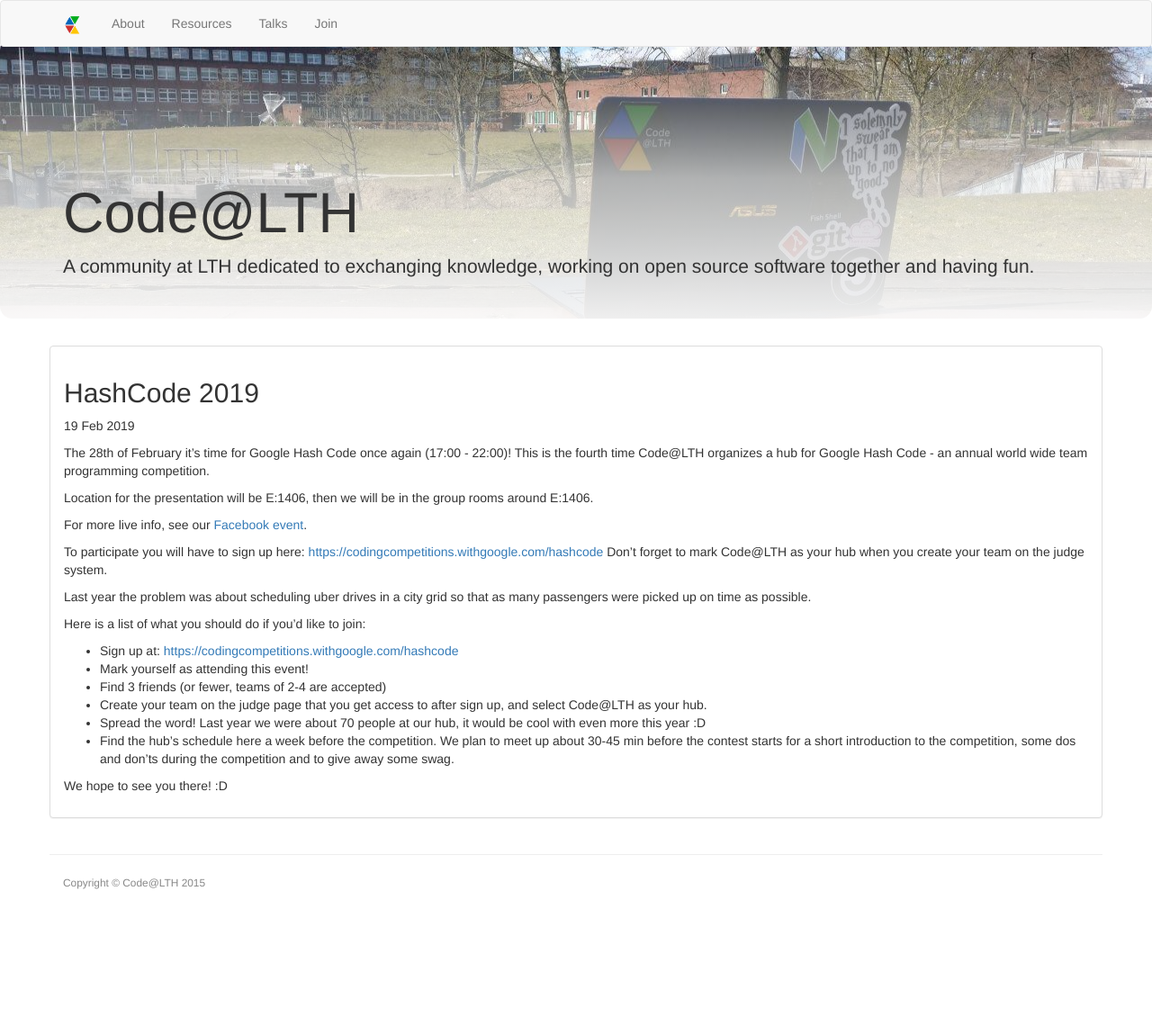
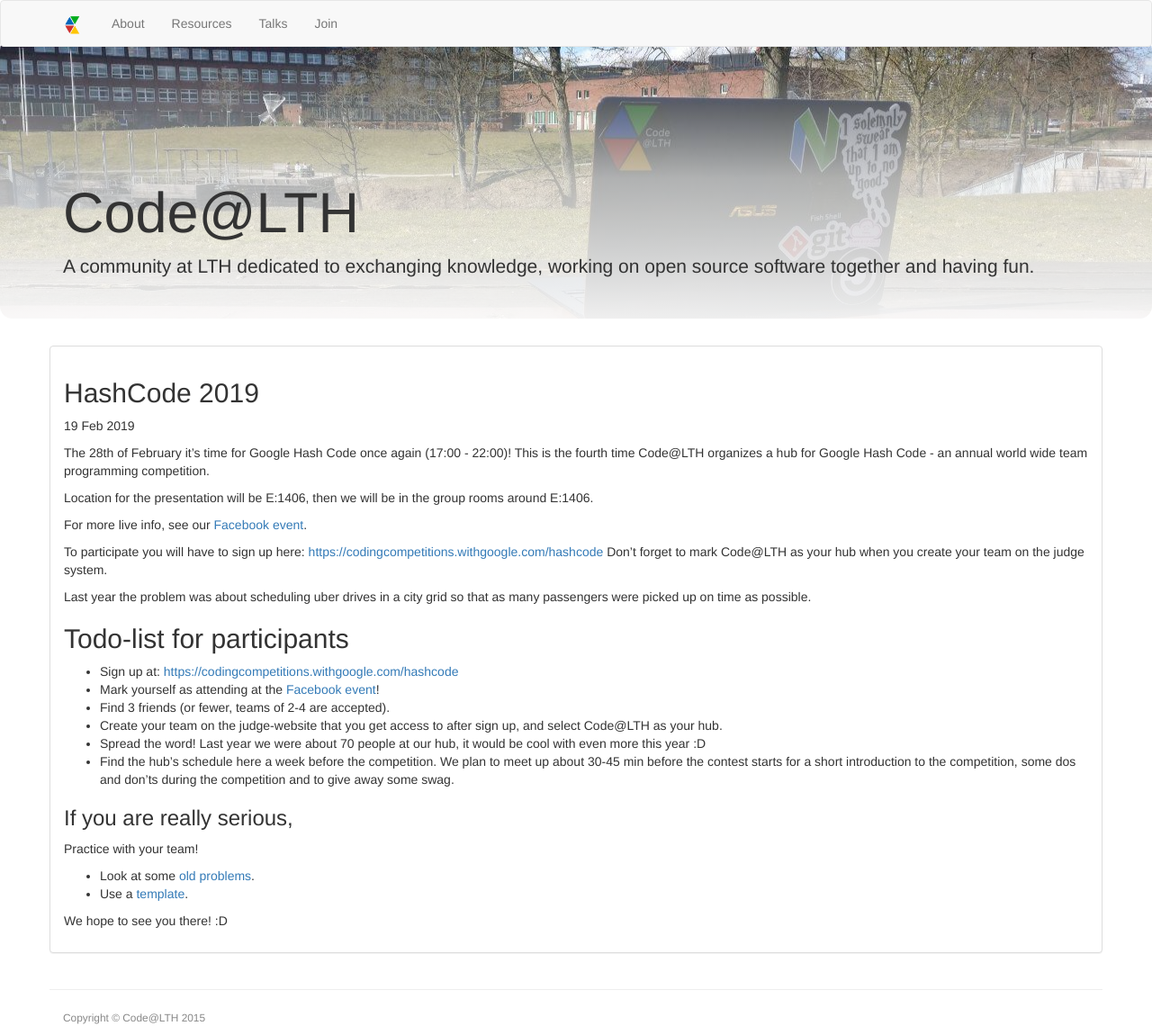
Before and after one commit to Code-at-LTH/code-at-lth.github.io, a Jekyll site: the page built from _posts/2019-02-19-hashcode.md, in a window 1280 px wide. Shown: the whole page at 90% size. Built offline with Jekyll 4.4.1, drawn with Linux system fonts in a browser that asks for light colours; nearby versions of some CDN libraries; before the commit the page ends 990 px from its top, so only the background shows below that.

Commit message:
update hashcode post

```diff
--- a/_posts/2019-02-19-hashcode.md
+++ b/_posts/2019-02-19-hashcode.md
@@ -16,12 +16,17 @@
 
 Last year the problem was about scheduling uber drives in a city grid so that as many passengers were picked up on time as possible.
 
-Here is a list of what you should do if you'd like to join:
+## Todo-list for participants
 - Sign up at: [https://codingcompetitions.withgoogle.com/hashcode](https://codingcompetitions.withgoogle.com/hashcode)
-- Mark yourself as attending this event!
-- Find 3 friends (or fewer, teams of 2-4 are accepted)
-- Create your team on the judge page that you get access to after sign up, and select Code@LTH as your hub.
+- Mark yourself as attending at the [Facebook event](https://www.facebook.com/events/1004230436433297)!
+- Find 3 friends (or fewer, teams of 2-4 are accepted).
+- Create your team on the judge-website that you get access to after sign up, and select Code@LTH as your hub.
 - Spread the word! Last year we were about 70 people at our hub, it would be cool with even more this year :D
 - Find the hub's schedule here a week before the competition. We plan to meet up about 30-45 min before the contest starts for a short introduction to the competition, some dos and don'ts during the competition and to give away some swag.
 
+### If you are really serious,
+Practice with your team!
+- Look at some [old problems](https://codingcompetitions.withgoogle.com/hashcode/archive).
+- Use a [template](https://github.com/exoji2e/hashcode-template).
+
 We hope to see you there! :D
```
